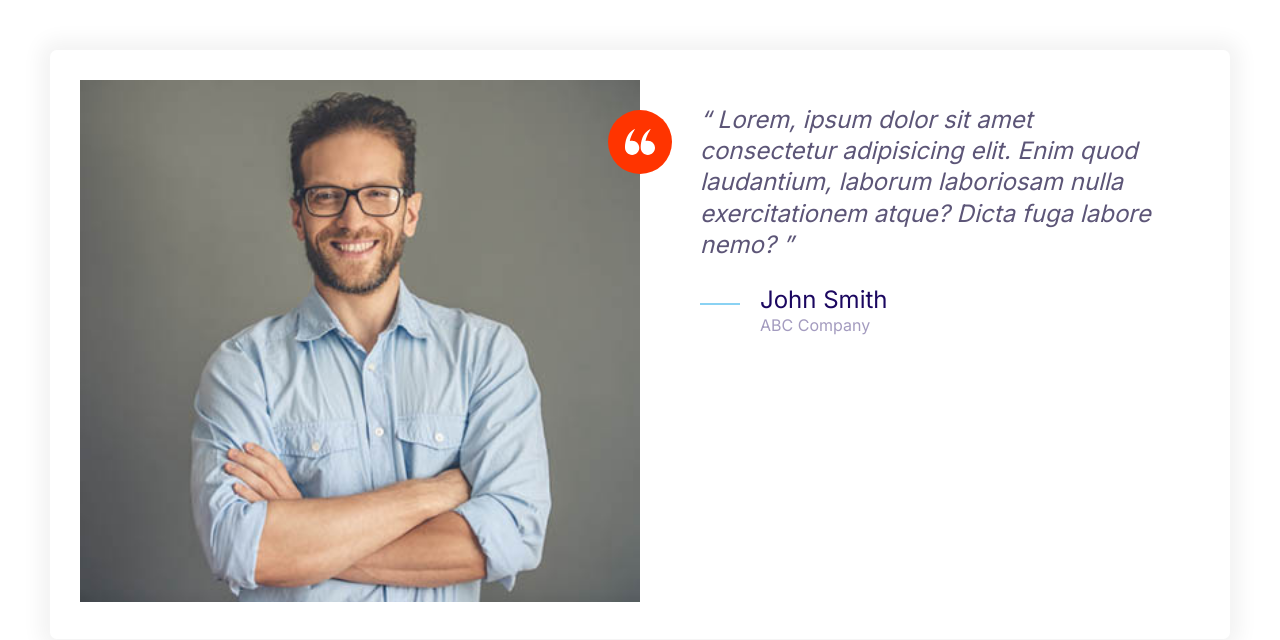
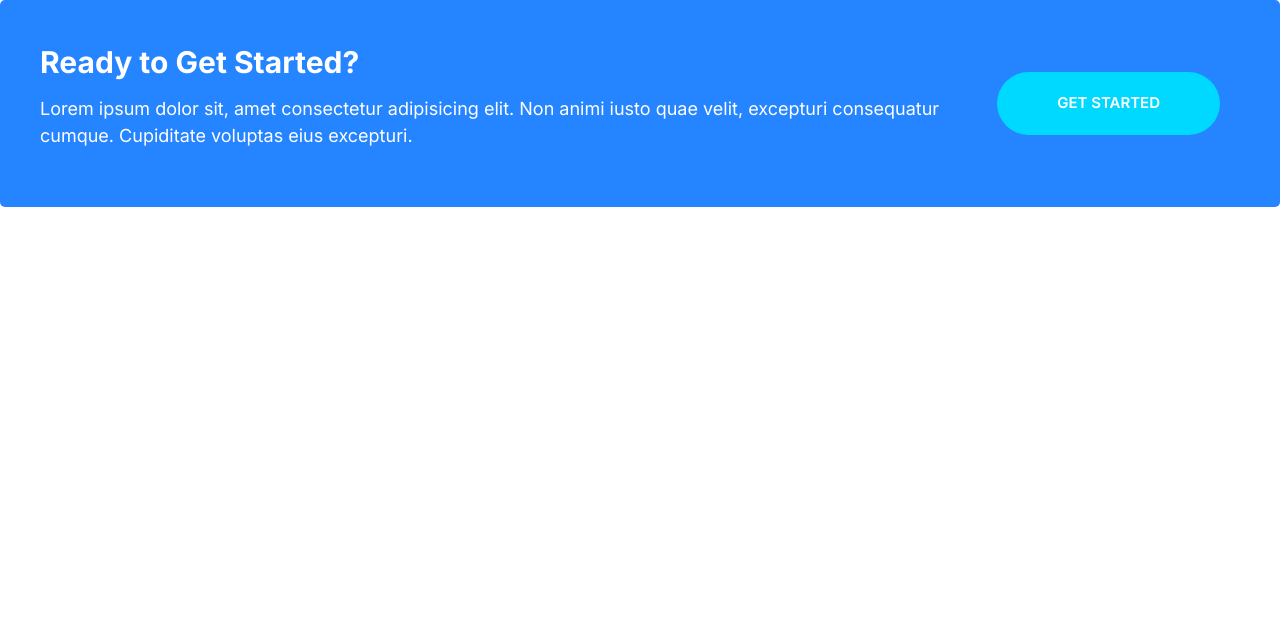
Before and after one commit to fainazfatima94/moshified, a plain HTML site: page index.html in a window 1280 px wide. Drawn offline with Linux system fonts and the light colour scheme.

Commit message:
callouts

```diff
--- a/css/styles.css
+++ b/css/styles.css
@@ -252,6 +252,11 @@ a {
 .btn--outline:hover {
     background: var(--color-headings);
     color: #fff;
+}
+
+.btn--streched {
+    padding-left: 6rem;
+    padding-right: 6rem;
 }
 
 .btn--block {
@@ -510,3 +515,46 @@ a {
         margin-left: 6rem;
     }
 }
+
+
+/* Callouts */
+.callout {
+    padding: 4rem;
+    border-radius: 5px;
+}
+
+.callout--primary {
+    background: var(--color-primary);
+    color: #fff;
+}
+
+.callout__heading {
+    color: #fff;
+    margin-top: 0;
+    font-size: 3rem;
+}
+
+.callout .btn {
+    justify-self: center;
+    align-self: center;
+}
+
+.callout__content {
+    text-align: center;
+}
+
+@media screen and (min-width: 768px) {
+    /* to make the first column stretch to take the available space  */
+    .callout .grid--1x2 {
+        grid-template-columns: 1fr auto;
+    }
+
+    .callout__content {
+        text-align: left;
+    }
+
+    .callout .btn {
+        justify-self: start;
+        margin: 0 2rem;
+    }
+}
--- a/index.html
+++ b/index.html
@@ -13,37 +13,18 @@
     <link rel="stylesheet" href="css/normalize.css" />
     <link rel="stylesheet" href="css/styles.css" />
   </head>
-  <body style="padding: 5rem">
-    <div class="card testimonial">
+  <body>
+    <div class="callout callout--primary">
       <div class="grid grid--1x2">
-        <div class="testimonial__image">
-          <img src="images/testimonial.jpg" alt="A happy, smiling customer" />
-          <span class="icon-container icon-container--accent">
-            <svg class="icon icon--white icon--small">
-              <use xlink:href="images/sprite.svg#quotes"></use>
-            </svg>
-          </span>
+        <div class="callout__content">
+          <h2 class="callout__heading">Ready to Get Started?</h2>
+          <p>
+            Lorem ipsum dolor sit, amet consectetur adipisicing elit. Non animi
+            iusto quae velit, excepturi consequatur cumque. Cupiditate voluptas
+            eius excepturi.
+          </p>
         </div>
-        <blockquote class="quote">
-          <p class="quote__text">
-            Lorem, ipsum dolor sit amet consectetur adipisicing elit. Enim quod
-            laudantium, laborum laboriosam nulla exercitationem atque? Dicta
-            fuga labore nemo?
-          </p>
-          <footer>
-            <div class="media">
-              <div class="media__image">
-                <svg class="icon icon--primary quote__line">
-                  <use xlink:href="images/sprite.svg#line"></use>
-                </svg>
-              </div>
-              <div class="media__body">
-                <h3 class="media__title quote__author">John Smith</h3>
-                <p class="quote__organization">ABC Company</p>
-              </div>
-            </div>
-          </footer>
-        </blockquote>
+        <a href="#" class="btn btn--secondary btn--streched">Get Started</a>
       </div>
     </div>
   </body>
```
Also changed, not shown: components/callouts.html (added, +13 -0 lines).
